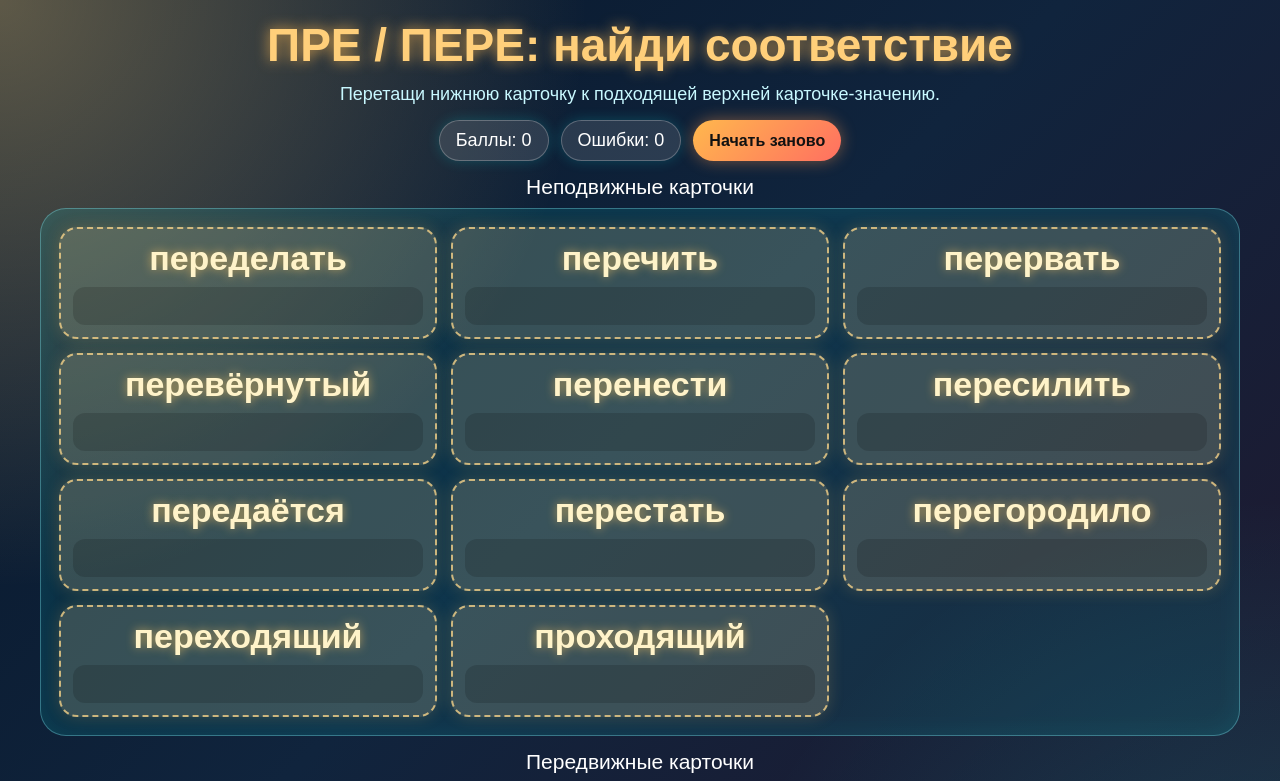
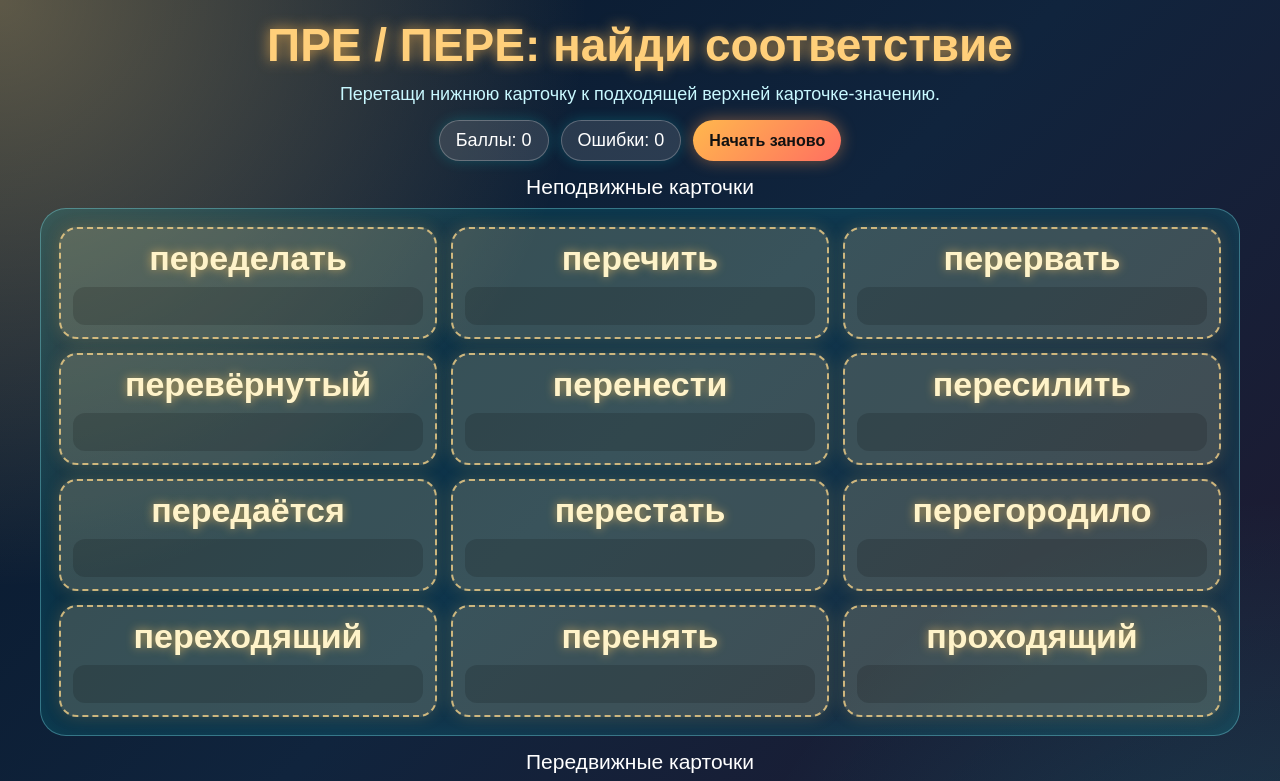
Before and after one commit to Lianta9265/pre-pere, a plain HTML site: page index.html in a window 1280 px wide. Shown: the top 781 px of the page. Drawn offline with Linux system fonts and the light colour scheme.

Commit message:
Update index.html

```diff
--- a/index.html
+++ b/index.html
@@ -383,6 +383,7 @@ const TARGETS = [
   "перестать",
   "перегородило",
   "переходящий",
+  "перенять",
   "проходящий"
 ];
 
```
